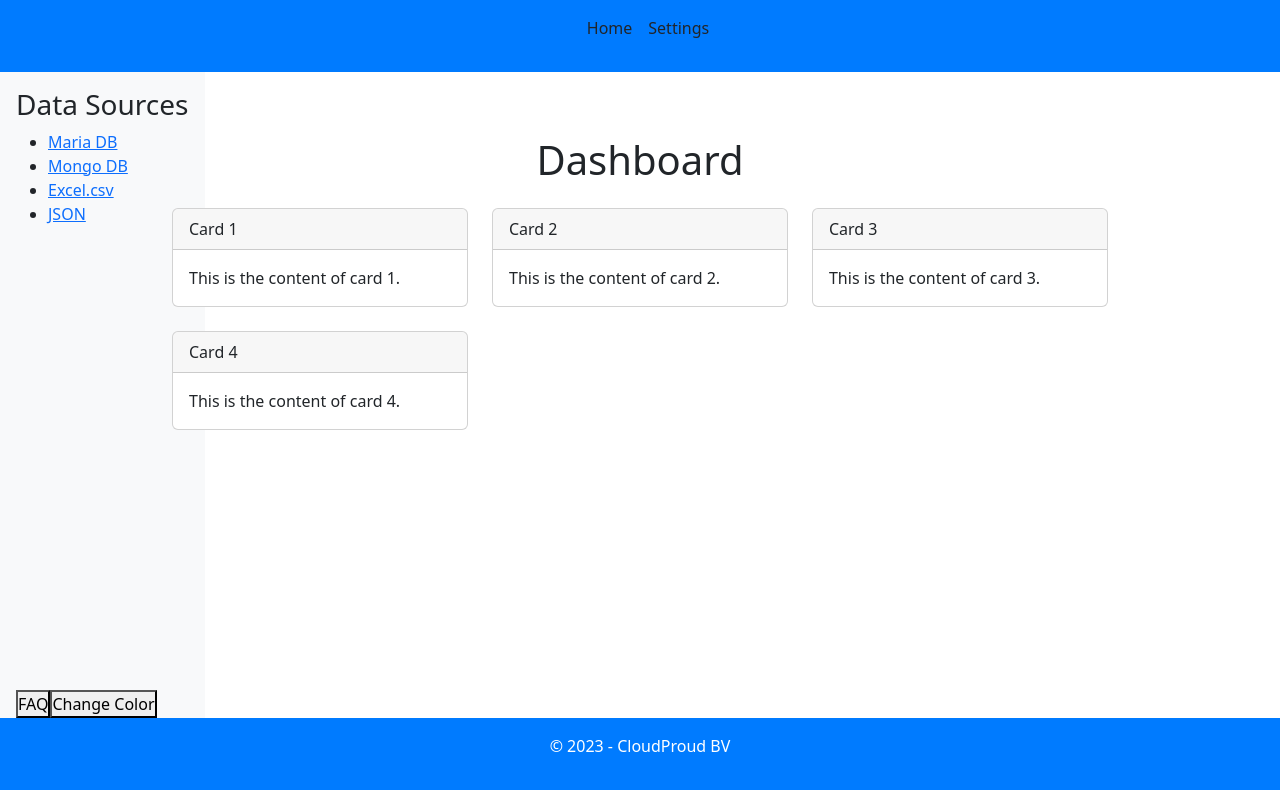
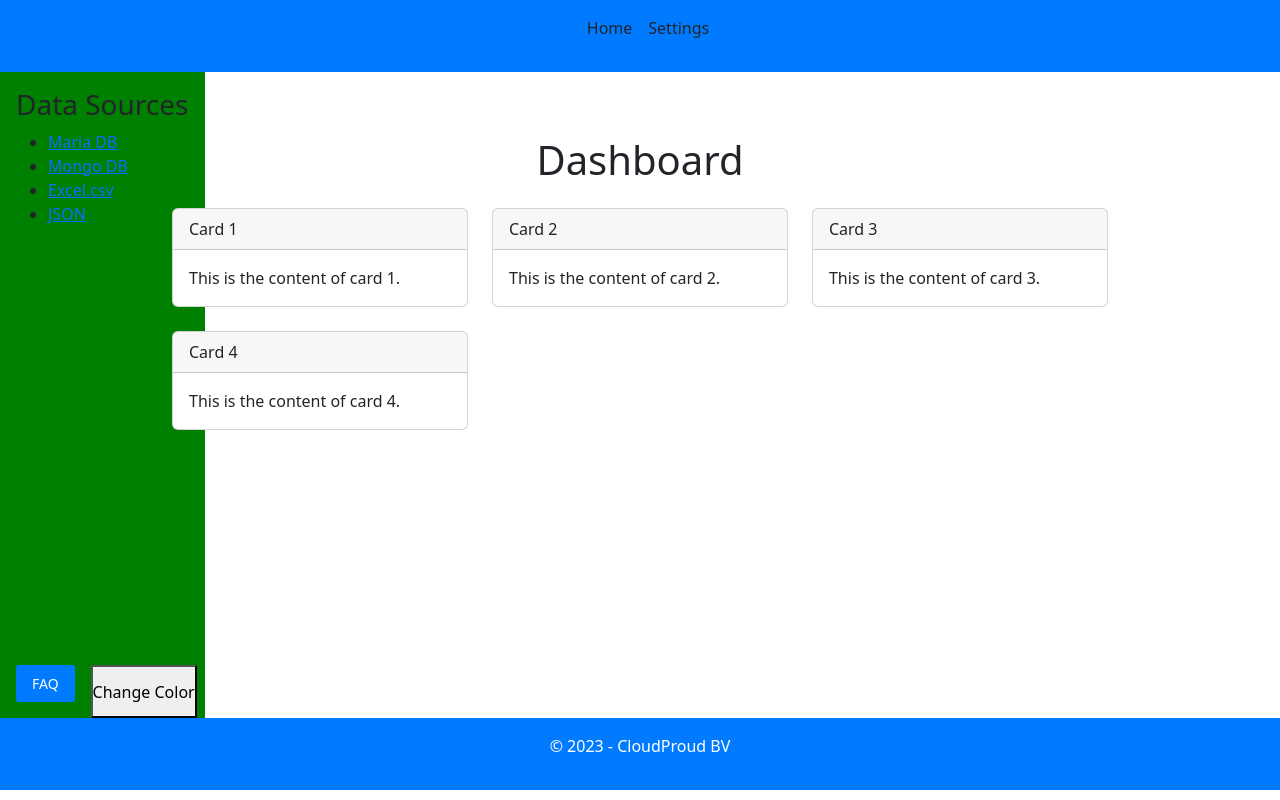
Before and after one commit to Oxyxo/DashboardApp, a Vue app: page / in a window 1280 px wide. Built offline with nearby package versions, Linux system fonts and the light colour scheme; what bootstrap-vue-next would draw is missing.

Commit message:
buttons change bkg color
and similar

```diff
--- a/src/components/Sidebar.vue
+++ b/src/components/Sidebar.vue
@@ -1,5 +1,5 @@
 <template>
-    <aside class="sidebar">
+    <aside class="sidebar" :style="{ backgroundColor: sidebarColor }">
         <h3>Data Sources</h3>
         <ul>
             <li><a href="#">Maria DB</a></li>
@@ -9,15 +9,25 @@
         </ul>
     </aside>
     <div class="bottom">
-        <button class=".faq-btn">FAQ</button>
-        <button class="sidebar-button">Change Color</button>
+        <button class="faq-button">FAQ</button>
+        <button class="change-color-button" @click="changeSidebarColor">Change Color</button>
 
     </div>
 </template>
 
 <script>
 export default {
-    name: 'DataSourcesSidebar'
+    name: 'DataSourcesSidebar',
+    data() {
+        return {
+            sidebarColor: "green",
+        };
+    },
+    methods: {
+        changeSidebarColor() {
+            this.sidebarColor = this.sidebarColor === "green" ? "blue" : "green";
+        },
+    },
 }
 </script>
 
@@ -41,7 +51,7 @@ export default {
     padding-left: 1rem;
 }
 
-.faq-btn {
+.faq-button {
     margin-bottom: 1rem;
     background-color: #007bff;
     color: white;
@@ -49,9 +59,9 @@ export default {
     border-radius: 3px;
     padding: 0.5rem 1rem;
     cursor: pointer;
-}
-
-.sidebar-button {
-    margin-right: 0.5rem;
+    font-size: 14px;
+    margin-right: 1rem;
+    /* Add some spacing between buttons */
+    text-transform: uppercase;
 }
 </style>
```
